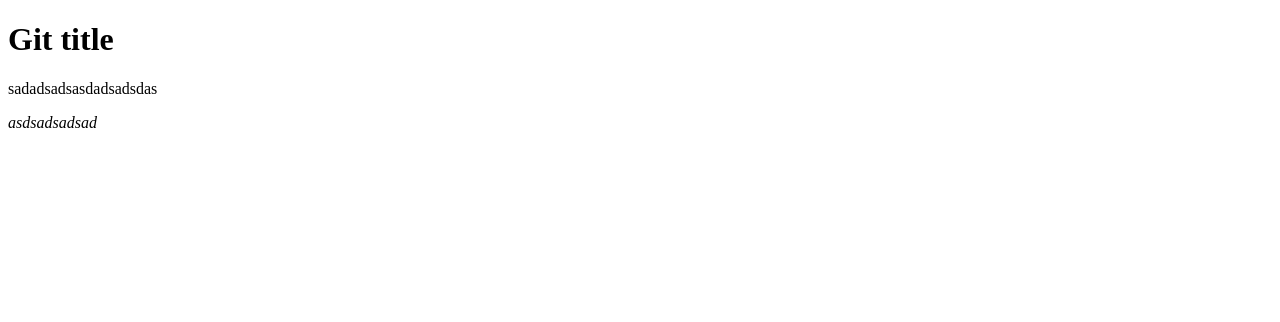
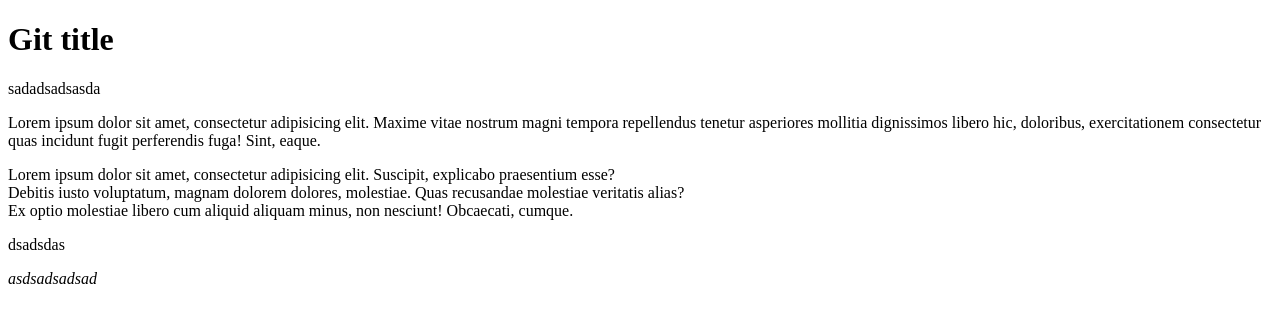
Before and after one commit to Artem322/teaching, a plain HTML site: page app/index.html in a window 1280 px wide. Drawn offline with Linux system fonts and the light colour scheme.

Commit message:
Добавил изменения в индексный файл

```diff
--- a/app/index.html
+++ b/app/index.html
@@ -5,11 +5,17 @@
     <meta name="viewport"
           content="width=device-width, user-scalable=no, initial-scale=1.0, maximum-scale=1.0, minimum-scale=1.0">
     <meta http-equiv="X-UA-Compatible" content="ie=edge">
-    <title>Document</title>
+    <title>Doсument</title>
 </head>
 <body>
 <h1>Git title</h1>
-<p>sadadsadsasdadsadsdas</p>
+<p>sadadsadsasda
+<p>Lorem ipsum dolor sit amet, consectetur adipisicing elit. Maxime vitae nostrum magni tempora repellendus tenetur asperiores mollitia dignissimos libero hic, doloribus, exercitationem consectetur quas incidunt fugit perferendis fuga! Sint, eaque.
+<div class="row"><span>Lorem ipsum dolor sit amet, consectetur adipisicing elit. Suscipit, explicabo praesentium esse?</span></div>
+<div class="row"><span>Debitis iusto voluptatum, magnam dolorem dolores, molestiae. Quas recusandae molestiae veritatis alias?</span></div>
+<div class="row"><span>Ex optio molestiae libero cum aliquid aliquam minus, non nesciunt! Obcaecati, cumque.</span></div>
+</p>
+dsadsdas</p>
 <i>asdsadsadsad</i>
 </body>
 </html>
```
